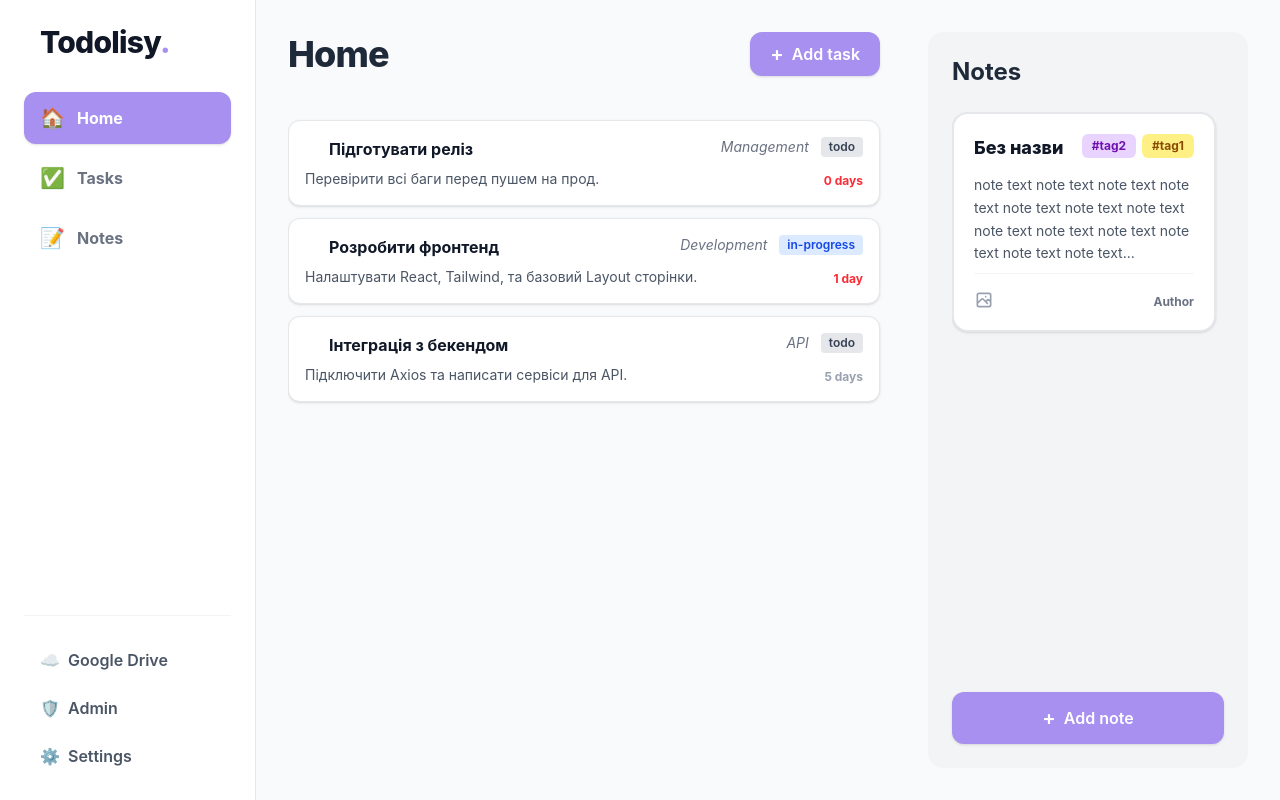
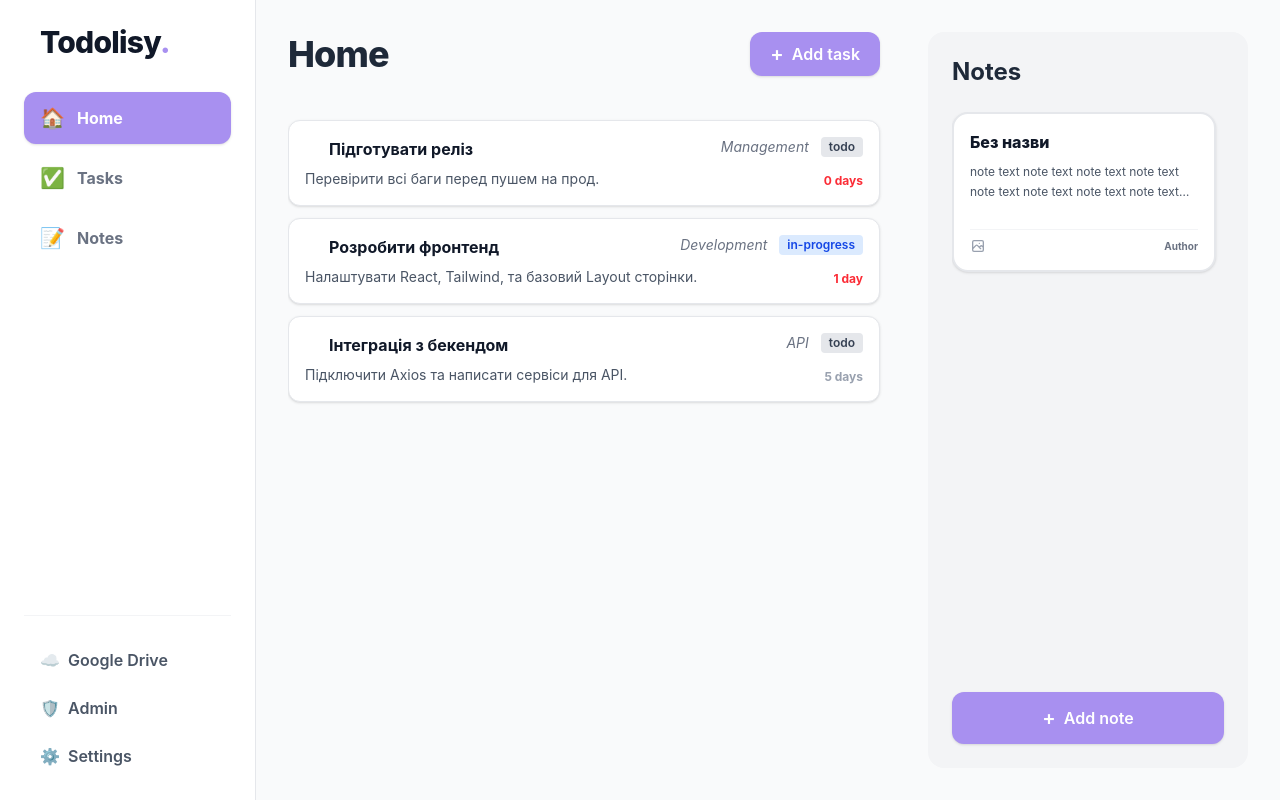
Before and after one commit to A1kanar0/todolist, a React (Vite) app in the folder Frontend/: page / in a window 1280 px wide. Built offline with nearby package versions, Linux system fonts and the light colour scheme.

Commit message:
fix: added logic to compact/grid view notes

```diff
--- a/Frontend/src/components/notes/NoteCard.tsx
+++ b/Frontend/src/components/notes/NoteCard.tsx
@@ -4,7 +4,7 @@ export interface NoteCardProps {
     text: string;
     author: string;
     tags?: { name: string; color: string }[];
-    variant?: 'compact' | 'grid';
+    variant?: 'compact' | 'grid'; // Повертаємо назад
     isSelected?: boolean;
     onClick?: () => void;
 }
@@ -19,11 +19,14 @@ export default function NoteCard({
                                      onClick
                                  }: NoteCardProps) {
 
+    // Створюємо динамічні класи залежно від variant
+    const isCompact = variant === 'compact';
+
     return (
         <div
             onClick={onClick}
-            // Зробили кольори ідентичними до TaskItem
-            className={`cursor-pointer rounded-2xl p-5 flex flex-col justify-between min-h-[220px] transition-all border-2 group
+            className={`cursor-pointer rounded-2xl flex flex-col justify-between transition-all border-2 group
+                ${isCompact ? 'p-4 min-h-[160px]' : 'p-5 min-h-[220px]'}
                 ${isSelected
                 ? 'bg-purple-50/50 border-[#A890F0] shadow-md'
                 : 'bg-white border-gray-200 hover:border-[#A890F0] shadow-sm hover:shadow-md'
@@ -32,13 +35,16 @@ export default function NoteCard({
         >
             {/* Верхня частина */}
             <div>
-                <div className="flex justify-between items-start mb-3">
-                    {/* Також додали зміну кольору тексту при виділенні, як у тасках */}
-                    <span className={`font-extrabold text-lg transition-colors ${isSelected ? 'text-[#A890F0]' : 'text-gray-900 group-hover:text-[#7E69AB]'
-                        }`}>
+                <div className={`flex items-start justify-between ${isCompact ? 'mb-2' : 'mb-3'}`}>
+                    <span className={`font-extrabold transition-colors
+                        ${isCompact ? 'text-base' : 'text-lg'}
+                        ${isSelected ? 'text-[#A890F0]' : 'text-gray-900 group-hover:text-[#7E69AB]'}
+                    `}>
                         {title || 'Без назви'}
                     </span>
 
+                    {/* Якщо компактний режим - можна ховати теги або показувати менше */}
+                    {!isCompact && (
                         <div className="flex gap-1.5 flex-wrap justify-end">
                             {tags?.map((tag, index) => (
                                 <span key={index} className={`px-2.5 py-1 rounded-md text-xs font-bold ${tag.color}`}>
@@ -46,21 +52,22 @@ export default function NoteCard({
                                 </span>
                             ))}
                         </div>
+                    )}
                 </div>
 
-                <p className="text-gray-600 text-sm leading-relaxed line-clamp-4">
+                <p className={`text-gray-600 leading-relaxed ${isCompact ? 'text-xs line-clamp-2' : 'text-sm line-clamp-4'}`}>
                     {text}
                 </p>
             </div>
 
             {/* Нижня частина: Іконка та Автор */}
-            <div className="mt-auto pt-4 flex justify-between items-end border-t border-gray-100">
+            <div className={`mt-auto flex justify-between items-end border-t border-gray-100 ${isCompact ? 'pt-2' : 'pt-4'}`}>
                 <div className="text-gray-400">
-                    <svg className="w-5 h-5" fill="none" stroke="currentColor" viewBox="0 0 24 24">
+                    <svg className={`${isCompact ? 'w-4 h-4' : 'w-5 h-5'}`} fill="none" stroke="currentColor" viewBox="0 0 24 24">
                         <path strokeLinecap="round" strokeLinejoin="round" strokeWidth="2" d="M4 16l4.586-4.586a2 2 0 012.828 0L16 16m-2-2l1.586-1.586a2 2 0 012.828 0L20 14m-6-6h.01M6 20h12a2 2 0 002-2V6a2 2 0 00-2-2H6a2 2 0 00-2 2v12a2 2 0 002 2z" />
                     </svg>
                 </div>
-                <span className="text-xs font-bold text-gray-500">{author}</span>
+                <span className={`font-bold text-gray-500 ${isCompact ? 'text-[10px]' : 'text-xs'}`}>{author}</span>
             </div>
         </div>
     );
--- a/Frontend/src/pages/Notes.tsx
+++ b/Frontend/src/pages/Notes.tsx
@@ -39,6 +39,7 @@ export default function Notes() {
                                 text={note.text}
                                 author={note.author}
                                 tags={note.tags}
+                                variant="grid"
                                 isSelected={selectedNote?.id === note.id}
                                 onClick={() => setSelectedNote(note)}
                             />
```
Lines whose indentation alone changed are shown as unchanged.
